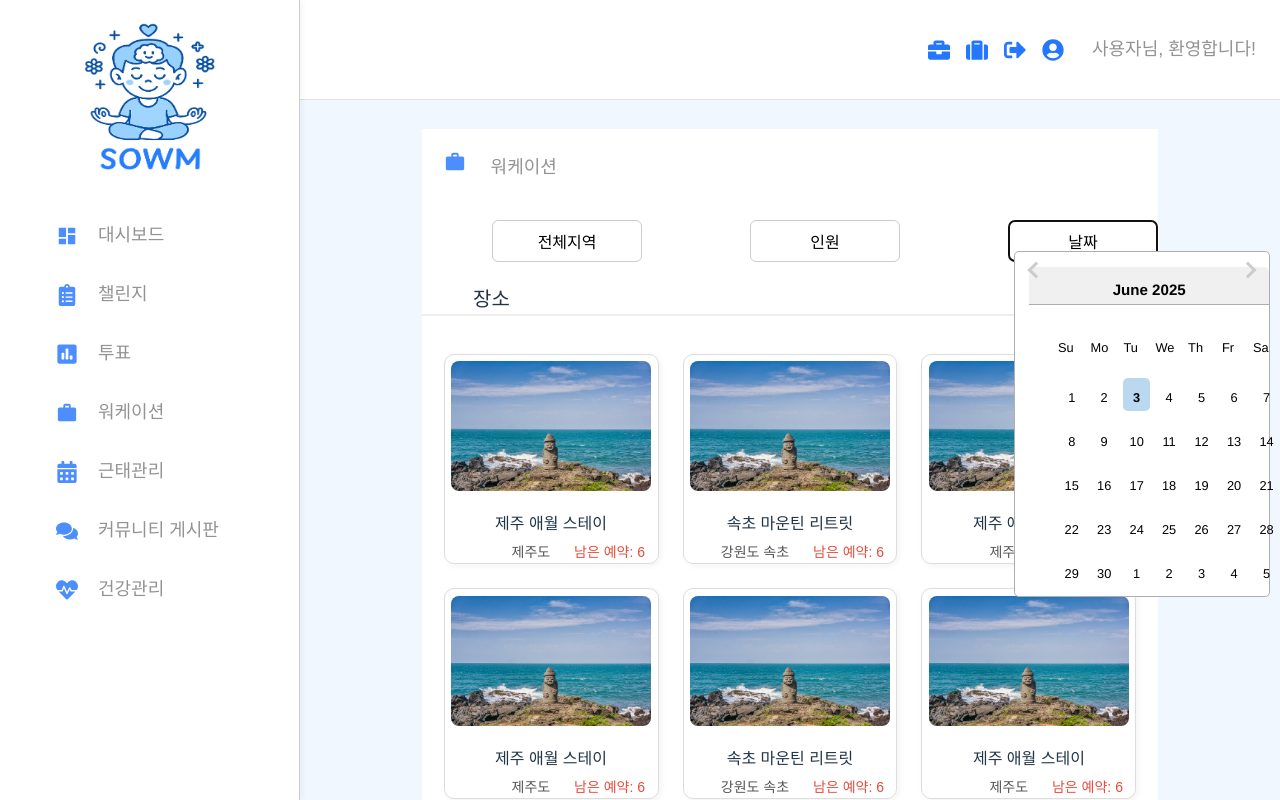
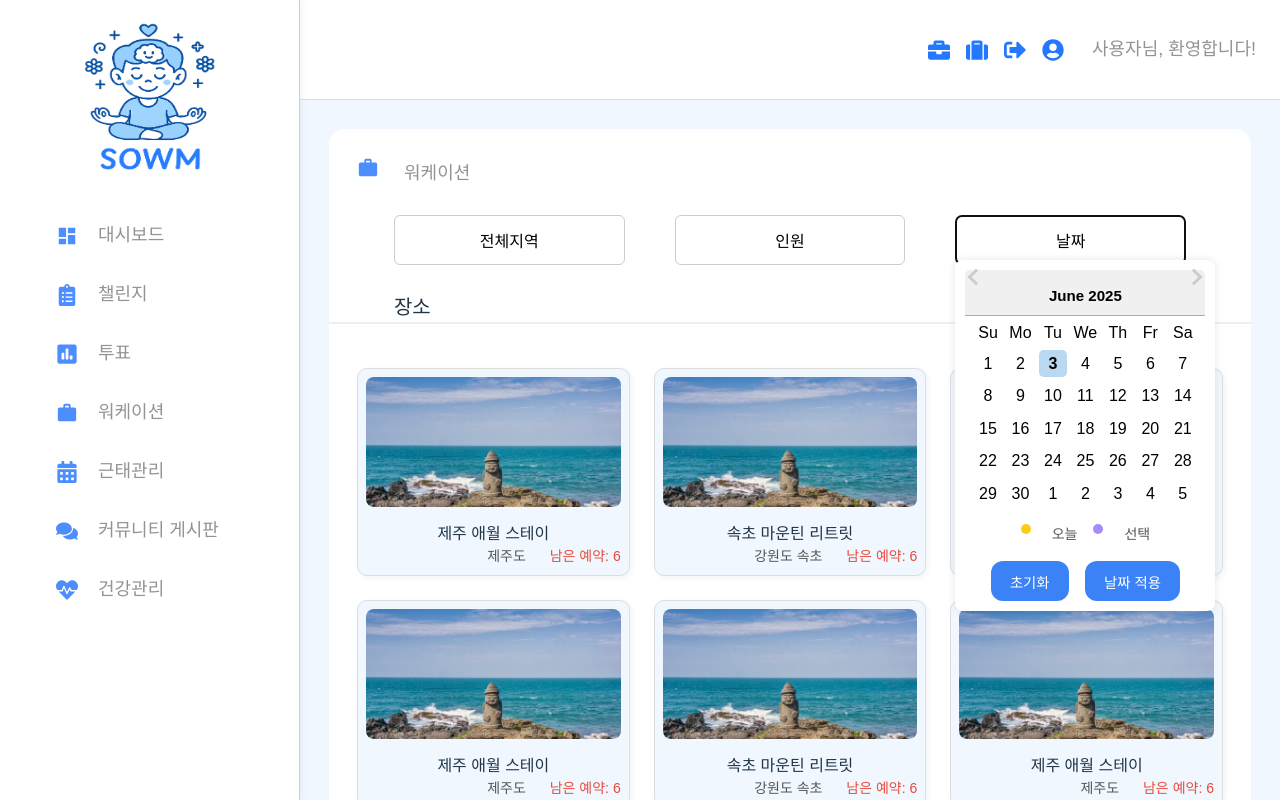
Before and after one commit to JEUNG1234/Final-Project, a React (Vite) app in the folder React/Final-Front/: page /Workcation in a window 1280 px wide. Both pictures are taken after a click on the button "날짜". Built offline with nearby package versions, Linux system fonts and the light colour scheme.

Commit message:
워케이션 페이지 수정

```diff
--- a/React/Final-Front/src/pages/Login.jsx
+++ b/React/Final-Front/src/pages/Login.jsx
@@ -13,7 +13,7 @@ const Login = () => {
     console.log('User ID:', userId);
     console.log('Password:', password);
     alert('로그인 시도! (실제 로직 필요)');
-    navigate('/votelist');
+    navigate('/MemberDashBoard');
   };
 
   return (
--- a/React/Final-Front/src/pages/Workcation.jsx
+++ b/React/Final-Front/src/pages/Workcation.jsx
@@ -4,6 +4,7 @@ import styled from 'styled-components';
 //달력기능
 import DatePicker from 'react-datepicker';
 import 'react-datepicker/dist/react-datepicker.css';
+
 import { MdWork } from 'react-icons/md';
 import image from '../assets/돌하르방.jpg';
 
@@ -17,14 +18,24 @@ const workcationData = [
 ];
 
 const Workcation = () => {
+  //필터(지역, 인원, 날짜) 상태 관리
   const [selectedRegion, setSelectedRegion] = useState('');
   const [selectedPeople, setSelectedPeople] = useState('');
-  const [selectedDate, setSelectedDate] = useState(null); // Date object
+  // const [selectedDate, setSelectedDate] = useState(null); // Date object
 
+  //날짜 범위 선택[시작일, 종료일]
+  const [dateRange, setDateRange] = useState([null, null]);
+  const [startDate, endDate] = dateRange;
+
+  //날짜 초기화
+  const resetDates = () => setDateRange([null, null]);
+
+  //드롭다운 오픈/클로즈 상태
   const [regionOpen, setRegionOpen] = useState(false);
   const [peopleOpen, setPeopleOpen] = useState(false);
   const [dateOpen, setDateOpen] = useState(false);
 
+  //드롭다운 외부 클릭 처리용 ref
   const regionRef = useRef();
   const peopleRef = useRef();
   const dateRef = useRef();
@@ -51,6 +62,13 @@ const Workcation = () => {
   ];
   const peopleList = ['1명', '2명', '3명', '4명 이상'];
 
+  //날짜 적용후 달력 닫기
+  const applyDates = () => {
+    console.log('적용된 날짜:', startDate, endDate);
+    setDateOpen(false); // 달력 닫기
+  };
+
+  //외부 클릭 시 모든 드롭다운 닫기
   useEffect(() => {
     const handleClickOutside = (e) => {
       if (
@@ -73,12 +91,14 @@ const Workcation = () => {
   return (
     <Container>
       <MainContent>
+        {/* 상단 로고 및 타이틀 */}
         <Logodiv>
           {/* 워케이션 아이콘 변경예정 */}
           <MdWork /> 워케이션
         </Logodiv>
+        {/* 필터 영역 */}
         <Filters>
-          {/* 지역 선택 */}
+          {/* 지역 선택 드롭다운 */}
           <FilterWrapper ref={regionRef}>
             <DropdownToggle type="button" onClick={() => setRegionOpen(!regionOpen)}>
               {selectedRegion || '전체지역'}
@@ -100,7 +120,7 @@ const Workcation = () => {
             )}
           </FilterWrapper>
 
-          {/* 인원 선택 */}
+          {/* 인원 선택 드롭다운 */}
           <FilterWrapper ref={peopleRef}>
             <DropdownToggle type="button" onClick={() => setPeopleOpen(!peopleOpen)}>
               {selectedPeople || '인원'}
@@ -122,25 +142,40 @@ const Workcation = () => {
             )}
           </FilterWrapper>
 
-          {/* 날짜 선택 */}
+          {/* 날짜 선택 드롭다운 */}
           <FilterWrapper ref={dateRef}>
             <DropdownToggle type="button" onClick={() => setDateOpen(!dateOpen)}>
-              {selectedDate ? selectedDate.toLocaleDateString() : '날짜'}
+              {/* 선택된 날짜 범위 텍스트 */}
+              {startDate && endDate ? `${startDate.toLocaleDateString()} - ${endDate.toLocaleDateString()}` : '날짜'}
             </DropdownToggle>
             {dateOpen && (
               <DateMenu>
                 <DatePicker
-                  selected={selectedDate}
-                  onChange={(date) => {
-                    setSelectedDate(date);
-                    setDateOpen(false);
-                  }}
+                  selectsRange
+                  startDate={startDate}
+                  endDate={endDate}
+                  onChange={(update) => setDateRange(update)}
                   inline
+                  calendarContainer={({ children }) => (
+                    <CalendarWrapper>
+                      {children}
+                      <DateInfo>
+                        <Dot color="#facc15" /> 오늘
+                        <Dot color="#a78bfa" /> 선택
+                      </DateInfo>
+                      <ButtonWrapper>
+                        <ControlButton onClick={resetDates}>초기화</ControlButton>
+                        <ControlButton onClick={applyDates}>날짜 적용</ControlButton>
+                      </ButtonWrapper>
+                    </CalendarWrapper>
+                  )}
                 />
               </DateMenu>
             )}
           </FilterWrapper>
         </Filters>
+
+        {/* 장소 목록 섹션 */}
         <SectionTitle>장소</SectionTitle>
 
         <CardGrid>
@@ -157,14 +192,16 @@ const Workcation = () => {
             </Card>
           ))}
         </CardGrid>
-
+        <RegisterDiv>
+          <RegisterButton>워크케이션 신청목록</RegisterButton>
+        </RegisterDiv>
+        {/* 페이지 버튼 영역 */}
         <BottomBar>
           <Pagination>
             {[1, 2, 3, 4].map((num) => (
               <PageButton key={num}>{num}</PageButton>
             ))}
           </Pagination>
-          <RegisterButton>워크케이션 신청목록</RegisterButton>
         </BottomBar>
       </MainContent>
     </Container>
@@ -181,16 +218,18 @@ const Container = styled.div`
 
 //메인 콘텐츠 div
 const MainContent = styled.div`
-  height: 90%;
-  width: 80%;
+  min-height: 100%;
+  /* height: 90%; */
+  width: 100%;
   background: #ffffff;
   margin: 0 auto;
+  border-radius: 16px;
 
   h2 {
     padding: 3% 7% 0 7%;
   }
 
-  div {
+  > div {
     padding: 3% 3% 0 3%;
   }
 
@@ -212,33 +251,26 @@ const Logodiv = styled.div`
 //검색 창
 const Filters = styled.form`
   display: flex;
-  gap: 70px;
+  gap: 50px;
   padding: 3% 7% 0 7%;
-
-
-`;
-
-const Select = styled.select`
-  padding: 0.5rem 1rem;
-  border-radius: 6px;
-  border: 1px solid #ccc;
-  flex: 1;
-  width: 150px;
-  height: 50px;
+  width: 100%;
 `;
 
 //지역 선택 창
-
 const FilterWrapper = styled.div`
   position: relative;
+  flex: 1;
 `;
 
 const DropdownToggle = styled.button`
-  padding: 0.5rem 1rem;
+  padding: 0;
+
   border-radius: 6px;
   border: 1px solid #ccc;
   background: white;
-  width: 150px;
+
+  height: 50px;
+  width: 100%;
   cursor: pointer;
 `;
 
@@ -260,6 +292,7 @@ const DropdownMenu = styled.div`
 const DateMenu = styled.div`
   position: absolute;
   top: 45px;
+  left: 0;
   z-index: 15;
 `;
 
@@ -277,6 +310,57 @@ const DropdownItem = styled.button`
   }
 `;
 
+//날짜 선택 창
+const DateInfo = styled.div`
+  display: flex;
+  justify-content: center;
+  gap: 1rem;
+  margin-top: 0.5rem;
+  font-size: 0.875rem;
+  color: #555;
+`;
+
+const Dot = styled.span`
+  display: inline-block;
+  width: 10px;
+  height: 10px;
+  background-color: ${(props) => props.color || '#000'};
+  border-radius: 50%;
+  margin-right: 5px;
+`;
+
+const ButtonWrapper = styled.div`
+  display: flex;
+  justify-content: center;
+  gap: 1rem;
+  margin-top: 1rem;
+`;
+
+const ControlButton = styled.button`
+  background-color: #3b82f6;
+  color: white;
+  padding: 0.6rem 1.2rem;
+  border: none;
+  border-radius: 12px;
+  font-size: 0.9rem;
+  font-weight: bold;
+  cursor: pointer;
+
+  &:hover {
+    background-color: #2563eb;
+  }
+`;
+const CalendarWrapper = styled.div`
+  display: flex;
+  flex-direction: column;
+  align-items: center;
+  background: white;
+  padding: 10px;
+  box-shadow: 0px 0px 8px rgba(0, 0, 0, 0.1);
+  border-radius: 8px;
+`;
+
+//장소 목록 세션
 const SectionTitle = styled.h2`
   font-size: 1.25rem;
   font-weight: bold;
@@ -289,7 +373,7 @@ const CardGrid = styled.div`
   display: grid;
   grid-template-columns: repeat(3, 1fr);
   gap: 1.5rem;
-  margin-bottom: 2rem;
+
 `;
 
 const Card = styled.div`
@@ -297,6 +381,7 @@ const Card = styled.div`
   border-radius: 10px;
   padding: 0.5rem;
   box-shadow: 2px 2px 6px rgba(0, 0, 0, 0.05);
+  background: #f0f7ff;
 `;
 
 const CardImage = styled.img`
@@ -328,8 +413,31 @@ const CardAvailability = styled.span`
   padding-left: 20px;
 `;
 
+//워케이션 신청 목록 div
+const RegisterDiv = styled.div`
+  width: 100%;
+  height: 5%;
+  display: flex;
+  justify-content: end;
+`;
+//워케이션 신청 목록 버튼
+const RegisterButton = styled.button`
+  padding: 0.6rem 1rem;
+  background-color: #3b82f6;
+  color: white;
+  border-radius: 6px;
+  border: none;
+  cursor: pointer;
+
+  &:hover {
+    background-color: #2563eb;
+  }
+`;
+
+//페이지 버튼 영역
 const BottomBar = styled.div`
   display: flex;
+  flex-direction: column;
   justify-content: space-between;
   align-items: center;
 `;
@@ -343,24 +451,12 @@ const PageButton = styled.button`
   padding: 0.4rem 0.8rem;
   border-radius: 6px;
   border: 1px solid #ccc;
-  background: white;
+  background: #3b82f6;
+  color: white;
   cursor: pointer;
 
   &:hover {
-    background: #e6f0ff;
-  }
-`;
-
-const RegisterButton = styled.button`
-  padding: 0.6rem 1rem;
-  background-color: #3b82f6;
-  color: white;
-  border-radius: 6px;
-  border: none;
-  cursor: pointer;
-
-  &:hover {
-    background-color: #2563eb;
+    background: #2563eb;
   }
 `;
 
```
